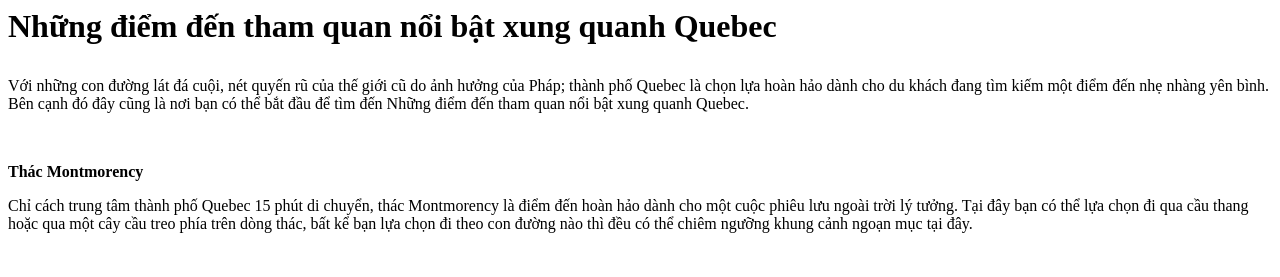
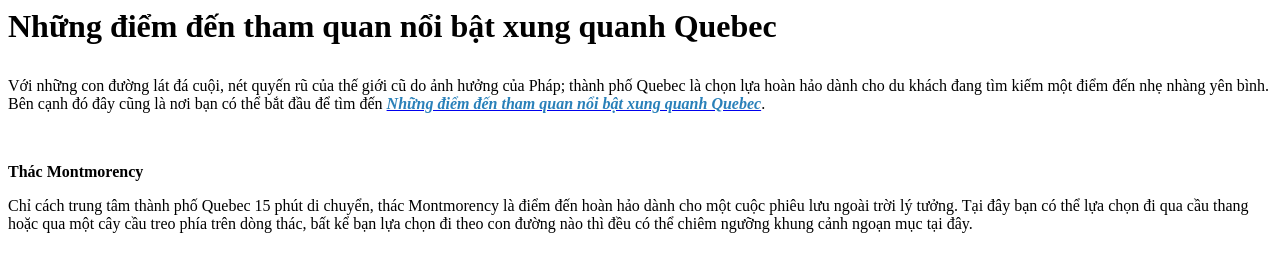
Before and after one commit to vemaybay123/nhung-diem-den-tham-quan-noi-bat-xung-quanh-quebec, a plain HTML site: page index.html in a window 1280 px wide. Shown: the top 277 px of the page. Drawn offline with Linux system fonts and the light colour scheme.

Commit message:
Update index.html

```diff
--- a/index.html
+++ b/index.html
@@ -5,8 +5,8 @@
 <h1><p>Những điểm đến tham quan nổi bật xung quanh&nbsp;Quebec</p></h1>
 </body>
 
+<p>Với những con đường lát đá cuội, nét quyến rũ của thế giới cũ do ảnh hưởng của Pháp;&nbsp;thành phố Quebec là chọn lựa hoàn hảo dành cho du khách đang tìm kiếm một điểm đến nhẹ nhàng yên bình. Bên cạnh đó đây&nbsp;cũng là nơi bạn có thể bắt đầu để tìm đến <em><strong><a href="https://vemaybay123.github.io/nhung-diem-den-tham-quan-noi-bat-xung-quanh-quebec/" target="_blank"><span style="color:#2980b9">Những điểm đến tham quan nổi bật xung quanh Quebec</span></a></strong></em>.</p>
 
-<p>Với những con đường lát đá cuội, nét quyến rũ của thế giới cũ do ảnh hưởng của Pháp;&nbsp;thành phố Quebec là chọn lựa hoàn hảo dành cho du khách đang tìm kiếm một điểm đến nhẹ nhàng yên bình. Bên cạnh đó đây&nbsp;cũng là nơi bạn có thể bắt đầu để tìm đến Những điểm đến tham quan nổi bật xung quanh Quebec.</p>
 
 <p>&nbsp;</p>
 
```
